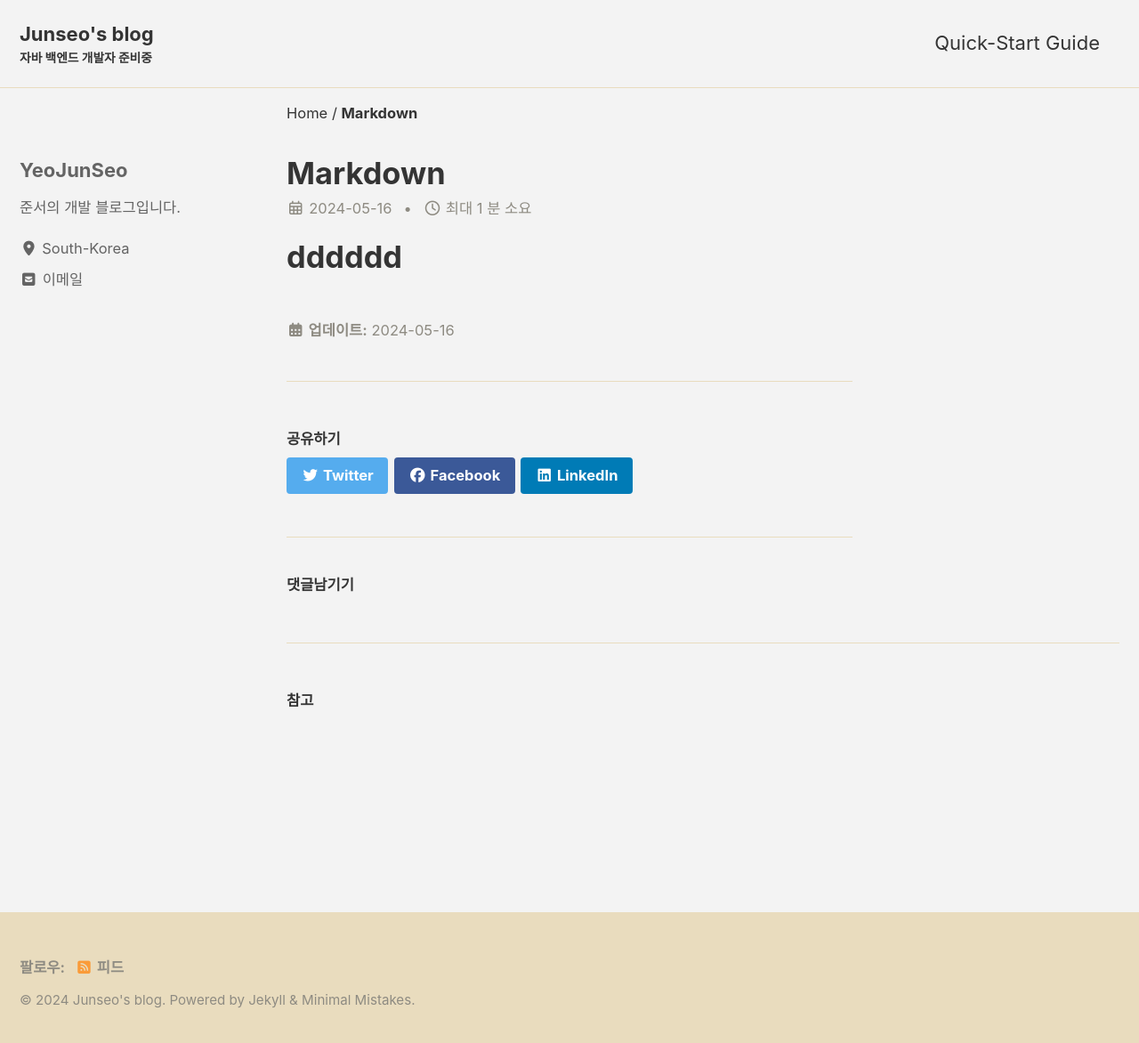
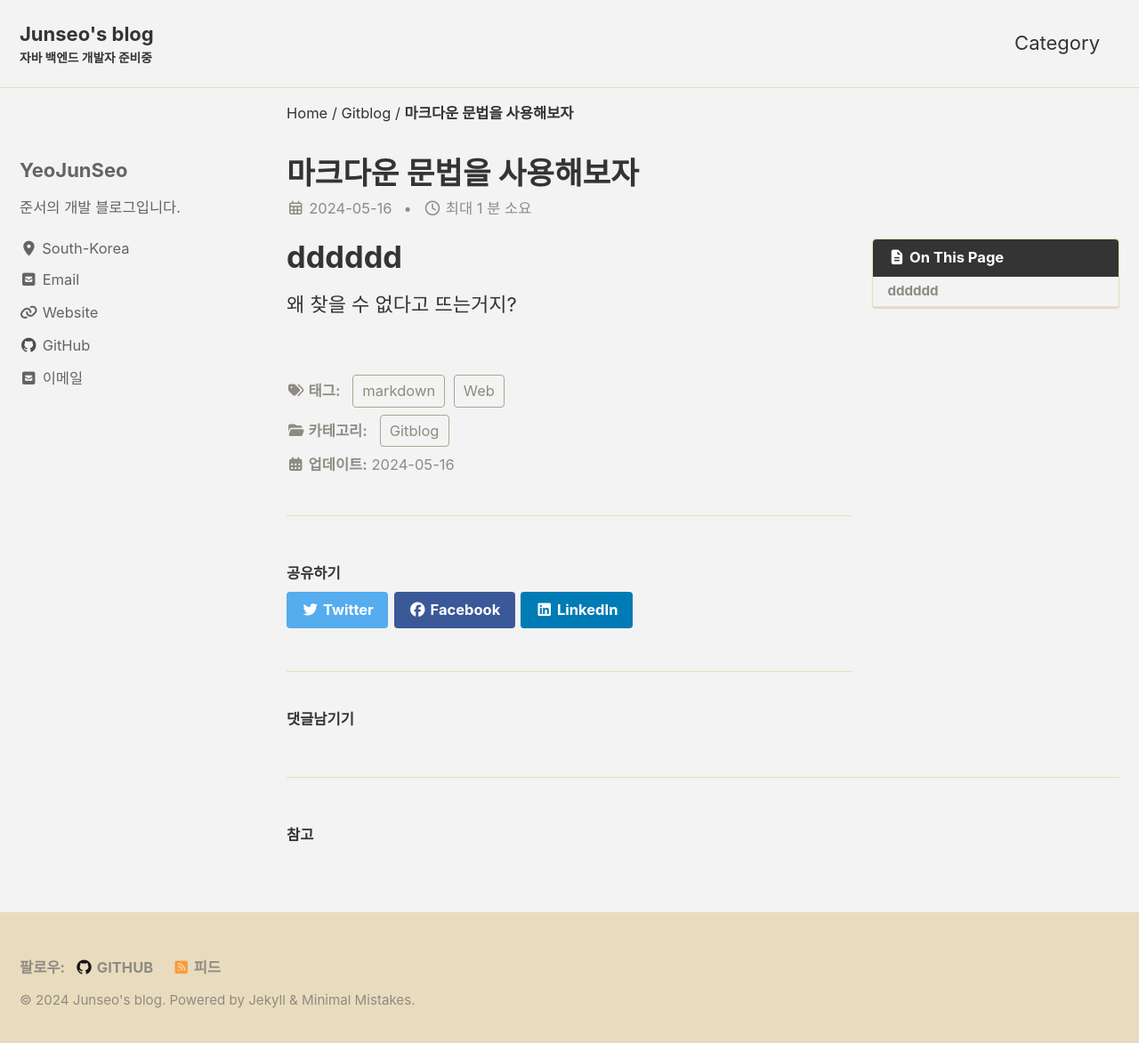
Before and after one commit to duwnstj/duwnstj.github.io, a Jekyll site: the page built from _posts/2024-05-16-markdown.md, in a window 1280 px wide and 1180 px high. Shown: the top 1172 px of the window at 89% size. Built offline with Jekyll 4.4.1, drawn with Linux system fonts in a browser that asks for light colours; cached includes are drawn as plain includes; comment, search, counter and statistics services are not loaded.

Commit message:
대규모 업데이트

```diff
--- a/_config.yml
+++ b/_config.yml
@@ -120,44 +120,20 @@
   links:
     - label: "Email"
       icon: "fas fa-fw fa-envelope-square"
-      # url: "mailto:your.name@email.com"
+      url: "mailto: duwnstj12@naver.com"
     - label: "Website"
       icon: "fas fa-fw fa-link"
-      # url: "https://your-website.com"
-    - label: "Twitter"
-      icon: "fab fa-fw fa-twitter-square"
-      # url: "https://twitter.com/"
-    - label: "Facebook"
-      icon: "fab fa-fw fa-facebook-square"
-      # url: "https://facebook.com/"
+      url: "https://velog.io/@duwnstj12"
     - label: "GitHub"
       icon: "fab fa-fw fa-github"
-      # url: "https://github.com/"
-    - label: "Instagram"
-      icon: "fab fa-fw fa-instagram"
-      # url: "https://instagram.com/"
-
+      url: "https://github.com/duwnstj"
 # Site Footer
 footer:
   links:
-    - label: "Twitter"
-      icon: "fab fa-fw fa-twitter-square"
-      # url:
-    - label: "Facebook"
-      icon: "fab fa-fw fa-facebook-square"
-      # url:
     - label: "GitHub"
       icon: "fab fa-fw fa-github"
-      # url:
-    - label: "GitLab"
-      icon: "fab fa-fw fa-gitlab"
-      # url:
-    - label: "Bitbucket"
-      icon: "fab fa-fw fa-bitbucket"
-      # url:
-    - label: "Instagram"
-      icon: "fab fa-fw fa-instagram"
-      # url:
+      url: "https://github.com/duwnstj"
+
 
 
 # Reading Files
@@ -230,7 +206,7 @@
 
 
 # Pagination with jekyll-paginate
-paginate: 5 # amount of posts to show
+paginate: 7 # amount of posts to show
 paginate_path: /page:num/
 
 # Pagination with jekyll-paginate-v2
@@ -289,16 +265,16 @@
   type: liquid
   path: /tags/
 # https://github.com/jekyll/jekyll-archives
-# jekyll-archives:
-#   enabled:
-#     - categories
-#     - tags
-#   layouts:
-#     category: archive-taxonomy
-#     tag: archive-taxonomy
-#   permalinks:
-#     category: /categories/:name/
-#     tag: /tags/:name/
+jekyll-archives:
+  enabled:
+    - categories
+    - tags
+  layouts:
+    category: archive-taxonomy
+    tag: archive-taxonomy
+  permalinks:
+    category: /categories/:name/
+    tag: /tags/:name/
 
 
 # HTML Compression
--- a/_data/navigation.yml
+++ b/_data/navigation.yml
@@ -1,7 +1,12 @@
 # main links
 main:
-  - title: "Quick-Start Guide"
-    url: https://mmistakes.github.io/minimal-mistakes/docs/quick-start-guide/
+  - title: "Category"
+    url: /categories/
+tags:
+  - title: "Tag"
+    url: /tags/
+
+
   # - title: "About"
   #   url: https://mmistakes.github.io/minimal-mistakes/about/
   # - title: "Sample Posts"
--- a/_posts/2024-05-16-markdown.md
+++ b/_posts/2024-05-16-markdown.md
@@ -1 +1,10 @@
+---
+layout: single
+title: "마크다운 문법을 사용해보자"
+categories: Gitblog
+tag: [markdown,Web]
+toc: true
+---
+
 # dddddd
+왜 찾을 수 없다고 뜨는거지?
--- /dev/null
+++ b/google4f9ac9919a21bd65.html
@@ -0,0 +1 @@
+google-site-verification: google4f9ac9919a21bd65.html
```
Also changed, not shown: _pages/404.md (added, +8 -0 lines), _pages/category-archive.md (added, +7 -0 lines), _pages/tag-archive.md (added, +7 -0 lines).
